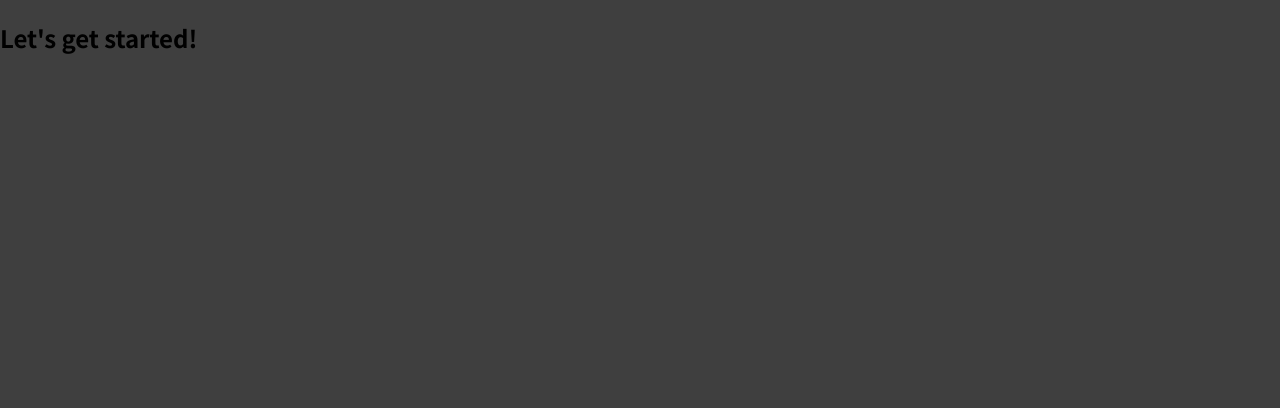
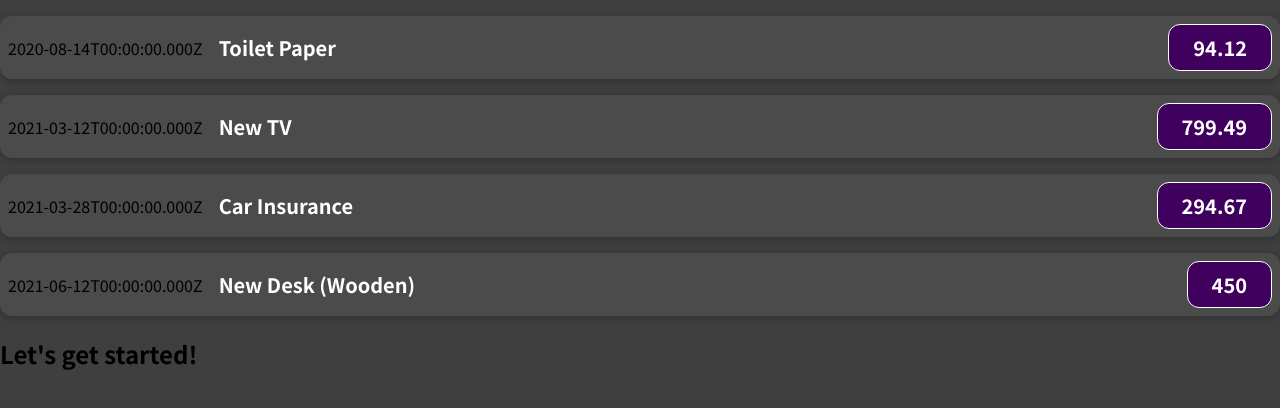
Before and after one commit to Kunal-Rawat22/React-Project-1, a JavaScript app: page / in a window 1280 px wide. Shown: the top 408 px of the page. Built offline with nearby package versions, Linux system fonts and the light colour scheme.

Commit message:
Updation in Expense Item

```diff
--- a/src/App.js
+++ b/src/App.js
@@ -1,6 +1,58 @@
+import ExpenseItem from "./Components/ExpenseItem";
 function App() {
+  const expenses = [
+    {
+      id: "e1",
+      title: "Toilet Paper",
+      amount: 94.12,
+      date: new Date(2020, 7, 14)
+    },
+    {
+      id: "e2",
+      title: "New TV",
+      amount: 799.49,
+      date: new Date(2021, 2, 12)
+    },
+    {
+      id: "e3",
+      title: "Car Insurance",
+      amount: 294.67,
+      date: new Date(2021, 2, 28)
+    },
+    {
+      id: "e4",
+      title: "New Desk (Wooden)",
+      amount: 450,
+      date: new Date(2021, 5, 12)
+    },
+  ];
   return (
     <div>
+      <ExpenseItem
+        title={expenses[0].title}
+        amount={expenses[0].amount}
+        date={expenses[0].date}
+        id={expenses[0].id}
+      />
+      <ExpenseItem
+        title={expenses[1].title}
+        amount={expenses[1].amount}
+        date={expenses[1].date}
+        id={expenses[1].id}
+      />
+      <ExpenseItem
+        title={expenses[2].title}
+        amount={expenses[2].amount}
+        date={expenses[2].date}
+        id={expenses[2].id}
+      />
+      <ExpenseItem
+        title={expenses[3].title}
+        amount={expenses[3].amount}
+        date={expenses[3].date}
+        id={expenses[3].id}
+      />
+
       <h2>Let's get started!</h2>
     </div>
   );
--- /dev/null
+++ b/src/Components/ExpenseItem.css
@@ -0,0 +1,56 @@
+.expense-item {
+    display: flex;
+    justify-content: space-between;
+    align-items: center;
+    box-shadow: 0 2px 8px rgba(0, 0, 0, 0.25);
+    padding: 0.5rem;
+    margin: 1rem 0;
+    border-radius: 12px;
+    background-color: #4b4b4b;
+}
+
+.expense-item__description {
+    display: flex;
+    flex-direction: column;
+    gap: 1rem;
+    align-items: flex-end;
+    flex-flow: column-reverse;
+    justify-content: flex-start;
+    flex: 1;
+}
+
+.expense-item h2 {
+    color: #3a3a3a;
+    font-size: 1rem;
+    flex: 1;
+    margin: 0 1rem;
+    color: white;
+}
+
+.expense-item__price {
+    font-size: 1rem;
+    font-weight: bold;
+    color: white;
+    background-color: #40005d;
+    border: 1px solid white;
+    padding: 0.5rem;
+    border-radius: 12px;
+}
+
+@media (min-width: 580px) {
+    .expense-item__description {
+        flex-direction: row;
+        align-items: center;
+        justify-content: flex-start;
+        flex: 1;
+    }
+
+    .expense-item__description h2 {
+        font-size: 1.25rem;
+    }
+
+    .expense-item__price {
+        font-size: 1.25rem;
+        padding: 0.5rem 1.5rem;
+    }
+}
--- /dev/null
+++ b/src/Components/ExpenseItem.js
@@ -0,0 +1,16 @@
+import "./ExpenseItem.css";
+function ExpenseItem(props) {
+  return (
+    <div className="expense-item">
+          {/* <div>{date.getDate()} {date.getMonth()} { date.getFullYear()}</div> */}
+          <div>
+              {props.date.toISOString()}
+          </div>
+      <div className="expense-item__description">
+        <h2>{props.title}</h2>
+        <div className="expense-item__price">{props.amount}</div>
+      </div>
+    </div>
+  );
+}
+export default ExpenseItem;
```
